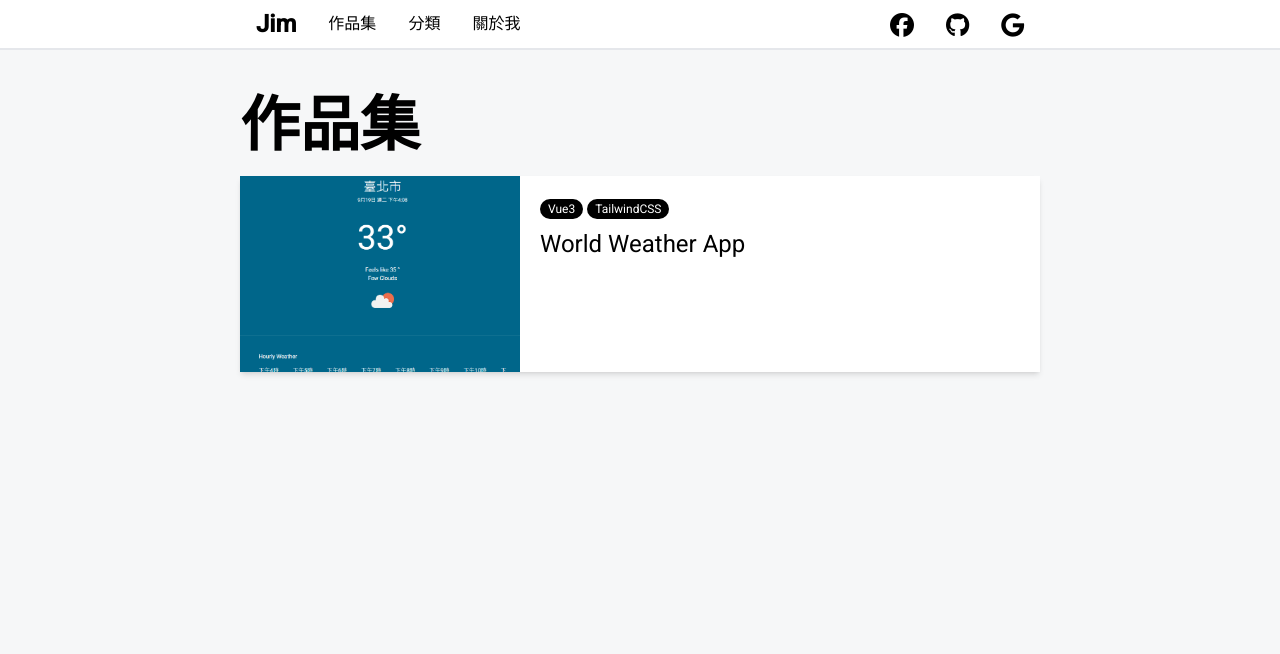
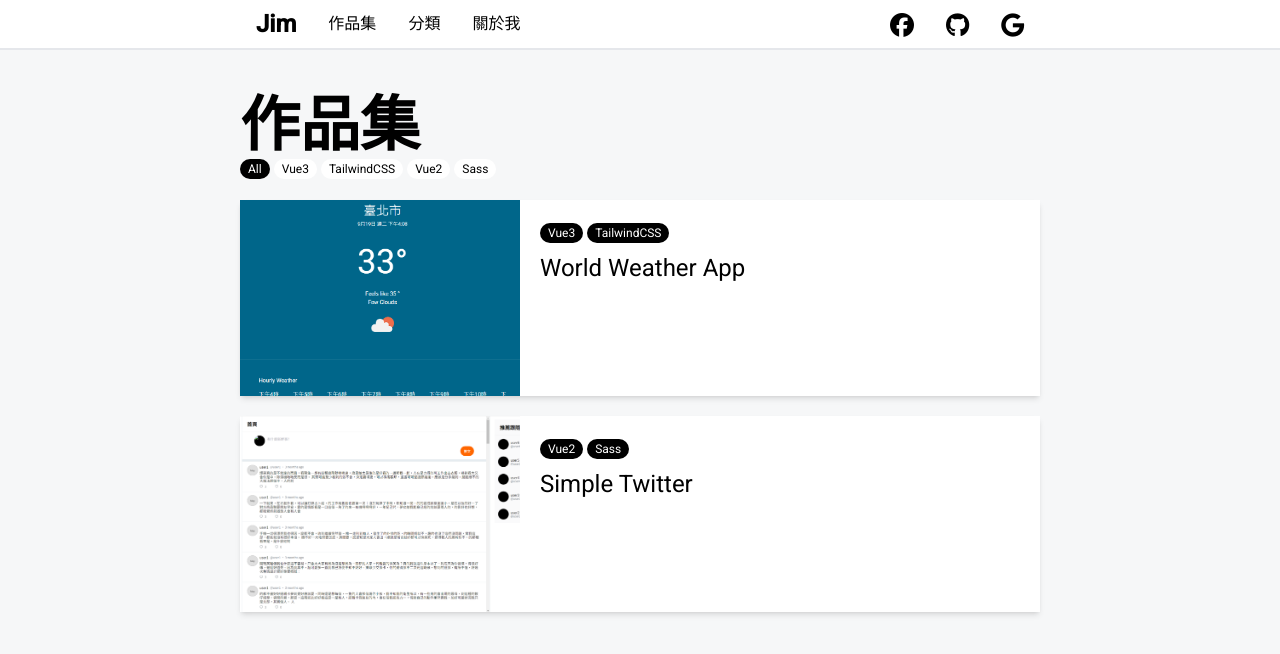
Before and after one commit to wert723jim/all-in-one, a Vue app: page /#/projects in a window 1280 px wide. Shown: the top 654 px of the page. Built offline with nearby package versions, Linux system fonts and the light colour scheme.

Commit message:
feat: add NavTabs component & Projects page

```diff
--- /dev/null
+++ b/src/components/NavTabs.vue
@@ -0,0 +1,26 @@
+<template>
+  <div>
+    <span v-for="tab in tabs" :key="tab" @click="tabClicked(tab)" :class="{'bg-black text-white': chosenTab === tab, 'bg-white text-black': chosenTab !==tab}" class="inline-block rounded-2xl text-xs px-2 py-1 leading-none mr-1 cursor-pointer">{{ tab }}</span>
+  </div>
+</template>
+
+<script setup lang="ts">
+import { ref, defineEmits, defineProps, PropType } from 'vue'
+defineProps({
+  tabs: {
+    type: Array as PropType<string[]>,
+    required: true
+  }
+})
+const emit = defineEmits<{
+  (e: 'tab', value: string): void
+}>()
+// Can I use TypeScript to define chosenTab's value only be set as props.tabs array element as union type?
+const chosenTab = ref('All')
+
+
+const tabClicked = (tab: string) => {
+  chosenTab.value = tab
+  emit('tab', chosenTab.value)
+}
+</script>
--- /dev/null
+++ b/src/components/ProjectCard.vue
@@ -0,0 +1,27 @@
+<template>
+  <div class="bg-white w-full shadow-md cursor-pointer hover:shadow-xl ease-out duration-300 md:flex">
+      <div class="w-full md:w-[280px]">
+        <div class="pb-[56%] relative md:pb-[70%]">
+          <img class="h-full w-full object-cover absolute top-0 left-0" :src="project.img" alt="">
+        </div>
+      </div>
+      <div class="flex-1 text-left p-5">
+        <div class="mb-2">
+          <span v-for="tag in project.tags" :key="tag" class="inline-block rounded-2xl text-xs bg-black text-white px-2 py-1 leading-none mr-1">{{ tag }}</span>
+        </div>
+        <h2 class="text-2xl">{{ project.name }}</h2>
+      </div>
+    </div>
+</template>
+
+<script setup lang="ts">
+import { defineProps, PropType } from 'vue'
+import Project from '../types/Project'
+
+defineProps({
+  project: {
+    type: Object as PropType<Project>,
+    required: true
+  }
+})
+</script>
--- /dev/null
+++ b/src/data/projects.ts
@@ -0,0 +1,24 @@
+import Project from '../types/Project'
+
+export const projectsList: Project[] = [
+  {
+    id: '1',
+    name: 'World Weather App',
+    description: "可以查詢城市的天氣，並將城市加入或移除清單，以追蹤清單內城市的天氣。",
+    tags: [
+      'Vue3',
+      'TailwindCSS'
+    ],
+    img: 'src/assets/world-weather-app.png'
+  },
+  {
+    id: '2',
+    name: 'Simple Twitter',
+    description: "模擬社群軟體 Twitter ，所做出來的簡易社群軟體，前台功能: 註冊功能、登入登出功能、推文功能、留言功能、追蹤其他使用者、喜愛貼文、個人資訊頁面、查看使用者追蹤、查看使用者留言過的貼文、查看使用者按讚的貼文，後台功能: 登入登出、刪除貼文",
+    tags: [
+      'Vue2',
+      'Sass'
+    ],
+    img: 'src/assets/simple-twitter.png'
+  }
+]
--- /dev/null
+++ b/src/types/Project.ts
@@ -0,0 +1,9 @@
+interface Project {
+  id: string,
+  name: string,
+  description: string,
+  tags: string[],
+  img: string
+}
+
+export default Project
--- a/src/views/Home.vue
+++ b/src/views/Home.vue
@@ -1,7 +1,9 @@
 <template>
   <section class="section">
     <div class="container">
-      <h2 class="text-4xl font-semibold">Home</h2>
+      <div>
+
+      </div>
     </div>
   </section>
 </template>
--- a/src/views/Projects.vue
+++ b/src/views/Projects.vue
@@ -2,22 +2,38 @@
   <section class="section min-h-screen bg-[#f6f7f8]">
     <div class="container">
       <h1 class="text-6xl font-semibold">作品集</h1>
-      <div class="my-5">
-        <div class="project-card bg-white w-full shadow-md cursor-pointer hover:shadow-xl ease-out duration-300 md:flex">
-          <div class="w-full md:w-[280px]">
-            <div class="pb-[56%] relative md:pb-[70%]">
-              <img class="h-full w-full object-cover absolute top-0 left-0" src="../assets/world-weather-app.png" alt="">
-            </div>
-          </div>
-          <div class="flex-1 text-left p-5">
-            <div class="mb-2">
-              <span class="inline-block rounded-2xl text-xs bg-black text-white px-2 py-1 leading-none mr-1">Vue3</span>
-              <span class="inline-block rounded-2xl text-xs bg-black text-white px-2 py-1 leading-none mr-1">TailwindCSS</span>
-            </div>
-            <h2 class="text-2xl">World Weather App</h2>
-          </div>
-        </div>
+      <!-- <div>
+        <span class="inline-block rounded-2xl text-xs bg-black text-white px-2 py-1 leading-none mr-1 cursor-pointer">Vue3</span>
+        <span class="inline-block rounded-2xl text-xs bg-white text-black px-2 py-1 leading-none mr-1 cursor-pointer">TailwindCSS</span>
+      </div> -->
+      <NavTabs :tabs="tabs" @tab="filterByTab"/>
+      <div class="flex flex-col gap-5 my-5">
+        <ProjectCard v-for="project in projectsList" :key="project.id" :project="project"/>
       </div>
     </div>
   </section>
 </template>
+
+<script setup lang="ts">
+import { ref } from 'vue'
+import ProjectCard from '../components/ProjectCard.vue'
+import NavTabs from '../components/NavTabs.vue'
+import { projectsList } from '../data/projects'
+const tabs = ref<string[]>(['All'])
+
+const getTabs = () => {
+  projectsList.forEach(i => {
+    i.tags.forEach(t => {
+      if (!tabs.value.includes(t)) {
+        tabs.value.push(t)
+      }
+    })
+  })
+}
+
+const filterByTab = (tab: string) => {
+  console.log(tab)
+}
+
+getTabs()
+</script>
```
Also changed, not shown: src/assets/simple-twitter.png (added).
